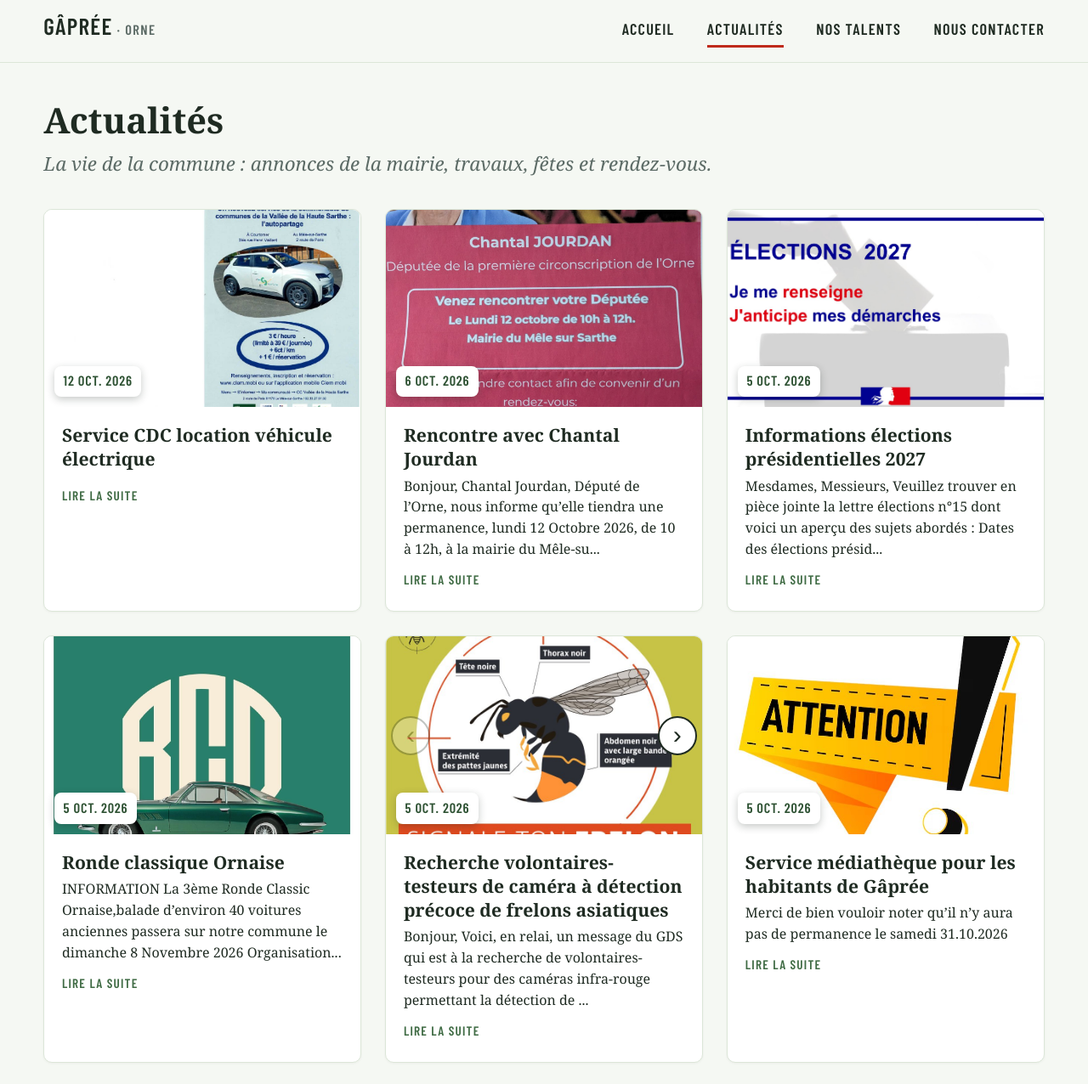
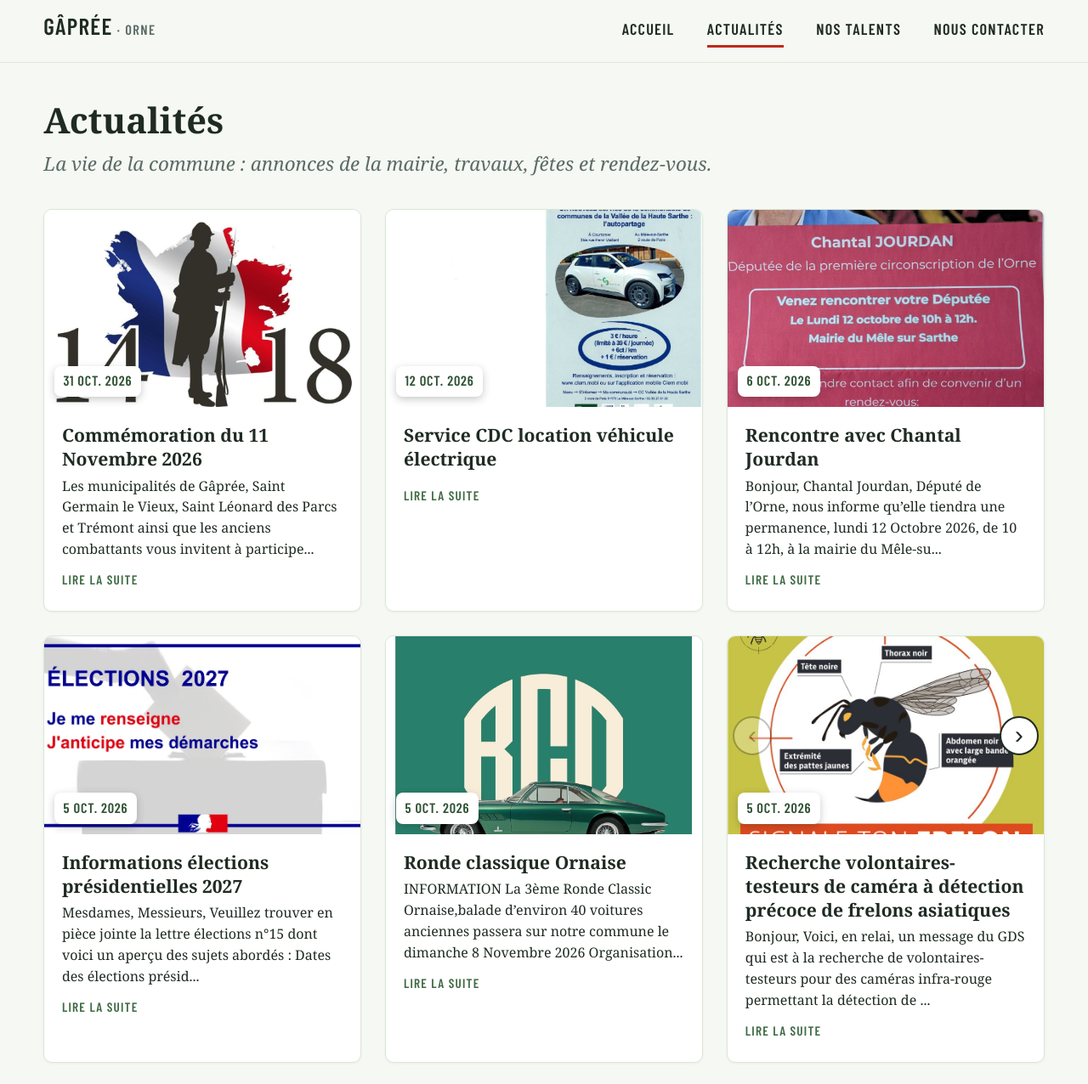
Before and after one commit to davidlotaut/gapree-website, a Jekyll site: the page built from actualites/index.html, in a window 1280 px wide and 1400 px high, cut to the strip 0-1276 px from the top of the window. Shown: the whole strip at 85% size. Built offline with Jekyll 4.4.1, drawn with Linux system fonts in a browser that asks for light colours; some of the changed text lies outside the part shown.

Commit message:
Mise à jour du site depuis l'espace d'administration
ajout : Commémoration du 11 Novembre 2026
modification : Informations élections présidentielles 2027
modification : Service médiathèque pour les habitants de Gâprée


Publié par compte 70291a51

```diff
--- a/_actualites/2026-10-05-service-mediatheque-pour-les-habitants-de-gapree.md
+++ b/_actualites/2026-10-05-service-mediatheque-pour-les-habitants-de-gapree.md
@@ -3,4 +3,4 @@ title: "Service médiathèque pour les habitants de Gâprée"
 date: 2026-10-05 11:36:53 +0200
 image: "/assets/img/service-mediatheque-pour-les-habitants-de-gapree-muv22fc0-3j1dw.jpg"
 ---
-Merci de bien vouloir noter qu'il n'y aura pas de permanence **le samedi 31.10.2026**
+Merci de bien vouloir noter qu'il n'y aura pas de permanence **les samedi 31.10 et 21.11.2026**
--- /dev/null
+++ b/_actualites/2026-10-31-commemoration-du-11-novembre-2026.md
@@ -0,0 +1,10 @@
+---
+title: "Commémoration du 11 Novembre 2026"
+date: 2026-10-31 08:58:10 +0100
+image: "/assets/img/commemoration-du-11-novembre-2026-mvw4a0qv-jxjcp.jpg"
+---
+Les municipalités de **Gâprée**, **Saint Germain le Vieux**, **Saint Léonard des Parcs** et **Trémont** ainsi que **les anciens combattants** vous invitent à participer au dépôt de gerbe au Monument aux morts
+**le samedi 7 Novembre 2026 à 12h**
+Un vin d’honneur sera servi à la salle polyvalente.
+Votre présence sera un honneur pour rendre hommage à tous les combattants.
+Cette commémoration sera ensuite suivie du repas des aînés qui aura lieu à la salle des fêtes de Trémont.
```
Also changed, not shown: assets/img/commemoration-du-11-novembre-2026-mvw4a0qv-jxjcp.jpg (added).
